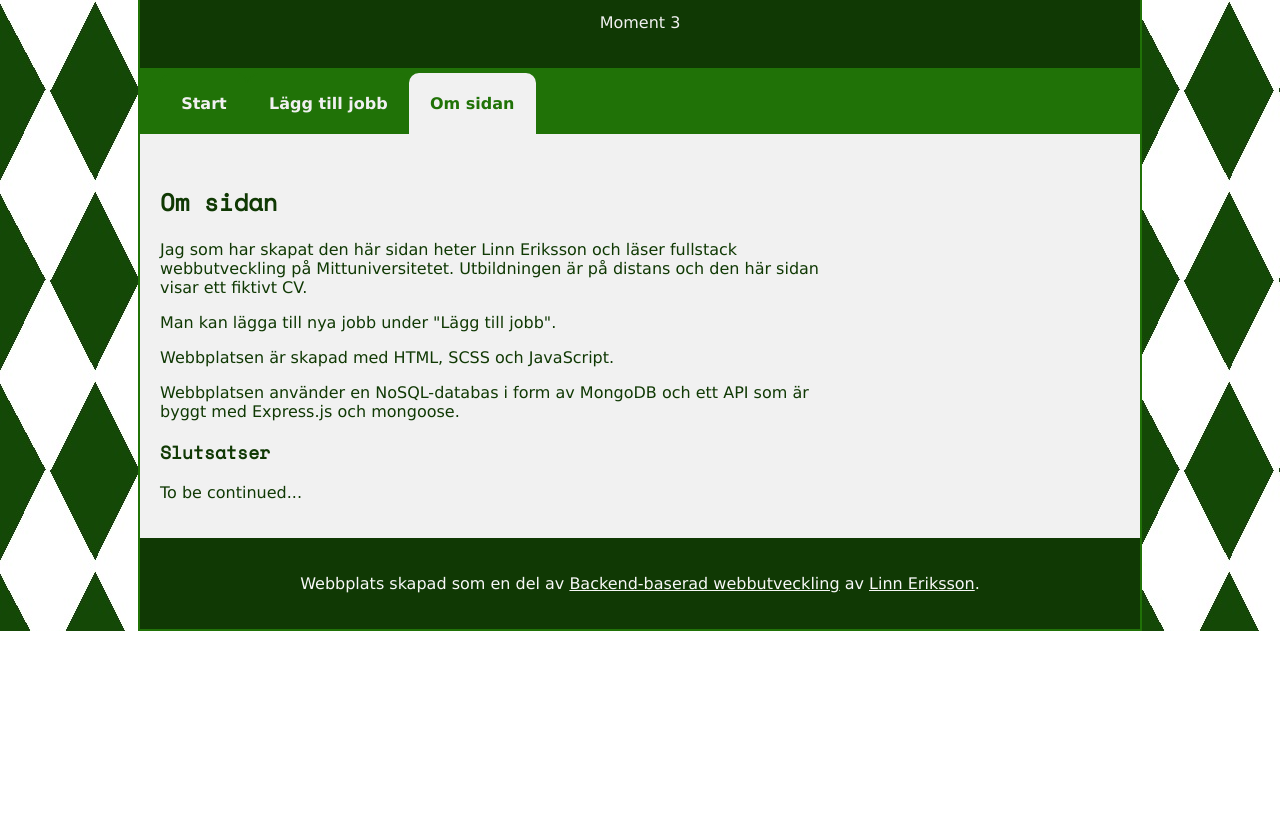
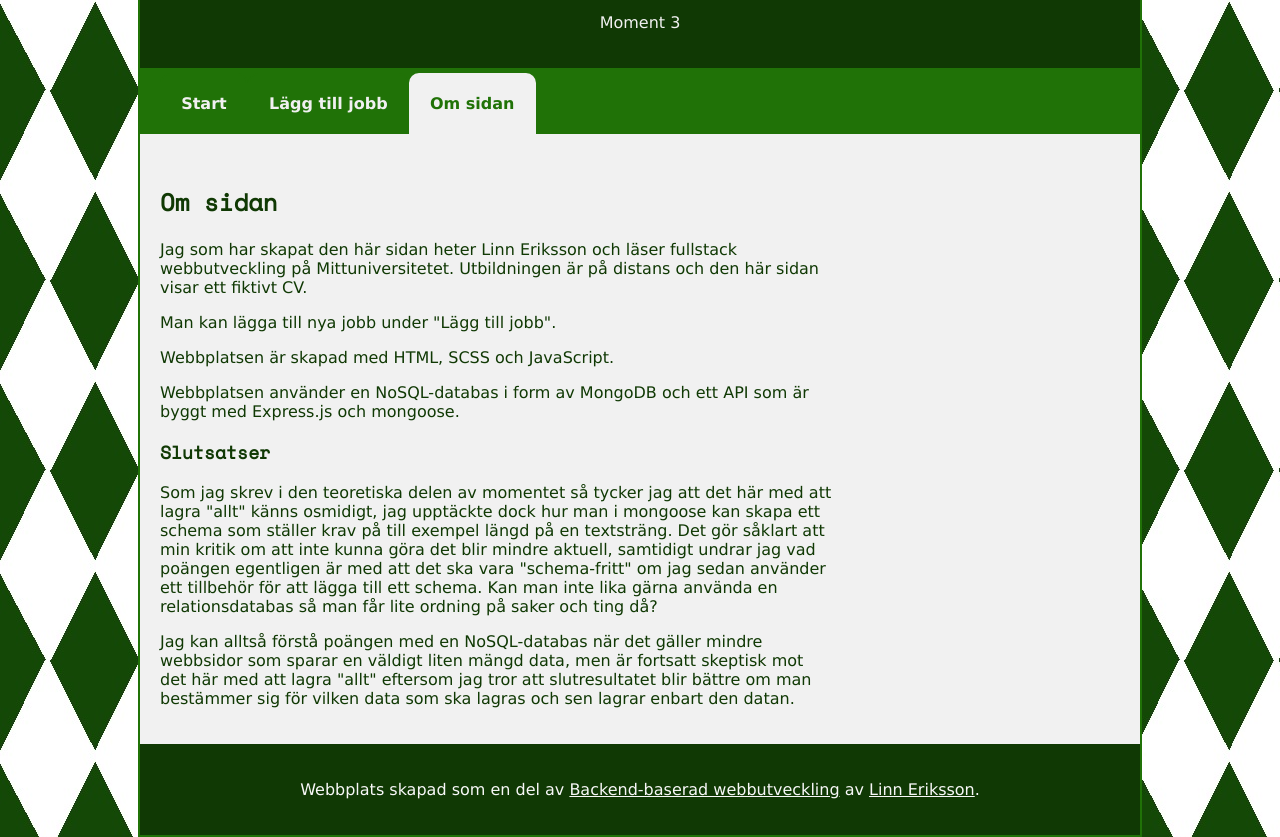
Before and after one commit to LinnEriksson89/DT207G_Moment3_webbplats, a website: page src/about.html in a window 1280 px wide. Shown: the part 100-937 px from the top of the page. Before the commit the page ends 800 px from the top, so only its background shows below. Drawn offline with nearby package versions, Linux system fonts and the light colour scheme; files that its build step writes are made by us from their sources; files whose address does not match are found by name; a web font is replaced by a local one.

Commit message:
adding conclusions

```diff
--- a/src/about.html
+++ b/src/about.html
@@ -34,10 +34,22 @@
                 Mittuniversitetet. Utbildningen är på distans och den här sidan visar ett fiktivt CV.</p>
             <p>Man kan lägga till nya jobb under "Lägg till jobb".</p>
             <p>Webbplatsen är skapad med HTML, SCSS och JavaScript.</p>
-            <p>Webbplatsen använder en NoSQL-databas i form av MongoDB och ett API som är byggt med Express.js och mongoose.</p>
+            <p>Webbplatsen använder en NoSQL-databas i form av MongoDB och ett API som är byggt med Express.js och
+                mongoose.</p>
 
             <h3>Slutsatser</h3>
-            <p>To be continued...</p>
+            <p>Som jag skrev i den teoretiska delen av momentet så tycker jag att det här med att lagra "allt" känns
+                osmidigt, jag upptäckte dock hur man i mongoose kan skapa ett schema som ställer krav på till exempel
+                längd
+                på en textsträng. Det gör såklart att min kritik om att inte kunna göra det blir mindre aktuell,
+                samtidigt undrar jag vad poängen egentligen är med att det ska vara "schema-fritt" om jag sedan använder
+                ett tillbehör för att lägga till ett schema. Kan man inte lika gärna använda en relationsdatabas så man
+                får lite ordning på saker och ting då?</p>
+            <p>Jag kan alltså förstå poängen med en NoSQL-databas när det gäller mindre webbsidor som sparar en väldigt
+                liten mängd data, men är fortsatt skeptisk mot det här med att lagra "allt" eftersom jag tror att
+                slutresultatet blir bättre om man bestämmer sig för vilken data som ska lagras och sen lagrar enbart den
+                datan.</p>
+
         </main>
         <footer>
             <p>Webbplats skapad som en del av <a
```
